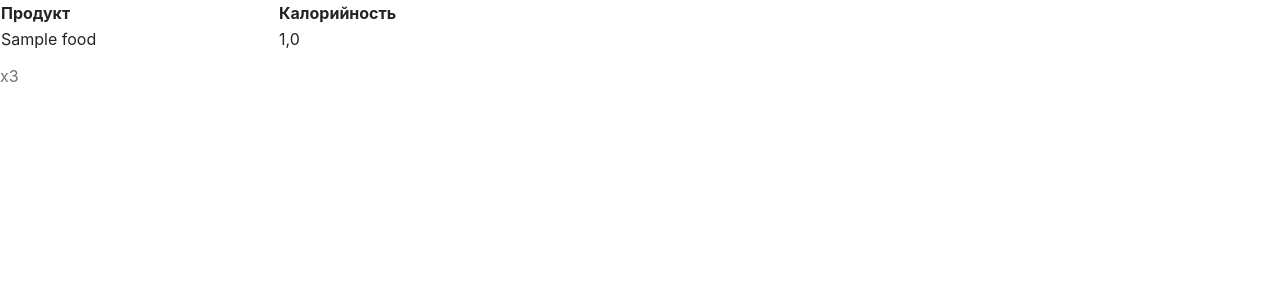
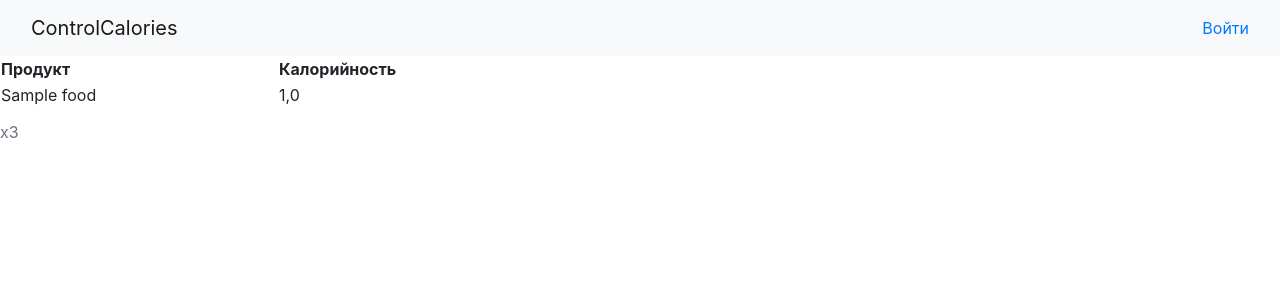
Before and after one commit to ickermi/calories-control, a Django app: page / in a window 1280 px wide. Shown: the top 300 px of the page. Run offline with Django 4.2, Linux system fonts and the light colour scheme; data comes from the database, SQL or seed files in the repository; tables that the repository leaves empty hold one stand-in row (values such as "Sample post"); some libraries are stand-ins or nearby versions.

Commit message:
Update home_page for for in and not logged in users

```diff
--- a/mysite/calories/templates/home_page.html
+++ b/mysite/calories/templates/home_page.html
@@ -2,8 +2,22 @@
 {% block main %}
 <!--<a href="{% url 'login' %}">Войти</a>-->
 <!--<a href="{% url 'logout' %}">Выйти</a>-->
+<nav class="navbar navbar-expand-md navbar-light bg-light">
+    <div class="container-fluid">
+        <a href="#" class="navbar-brand">ControlCalories</a>
+        {% if request.user.is_authenticated %}
+            <ul class="navbar-nav ml-right">
+                <li class="navbar-link"><a href="{% url 'logout' %}">Выйти</a></li>
+            </ul>
+        {% else %}
+            <ul class="navbar-nav ml-right">
+                <li class="navbar-link"><a href="{% url 'login' %}">Войти</a></li>
+            </ul>
+        {% endif %}
+
+    </div>
+</nav>
 {% for category, foods in category_food.items %}
-
     <table>
         <caption>{{ category }}</caption>
             <tr>
```
Also changed, not shown: mysite/calories/templates/logged_out.html (+5 -2 lines).
